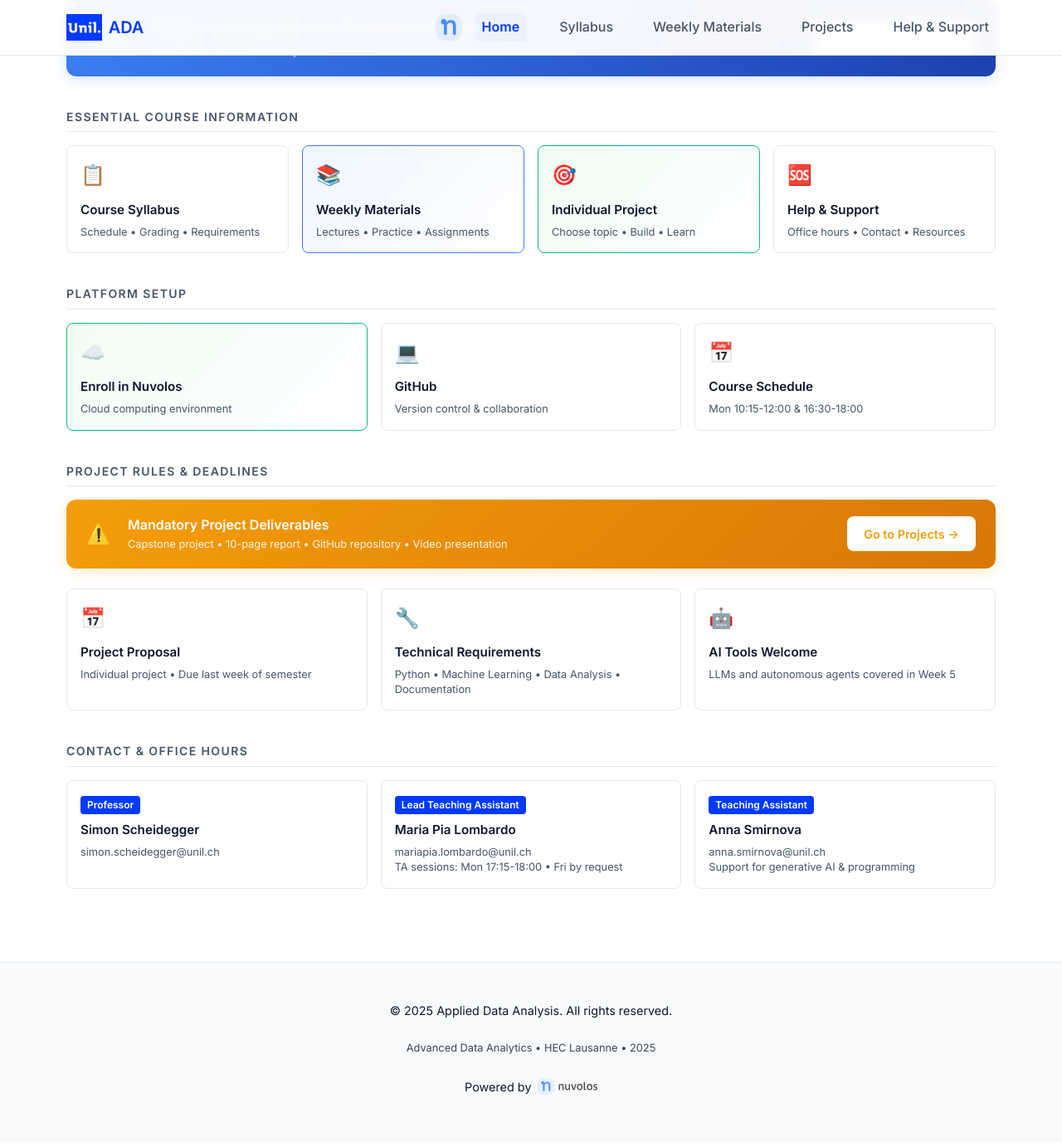
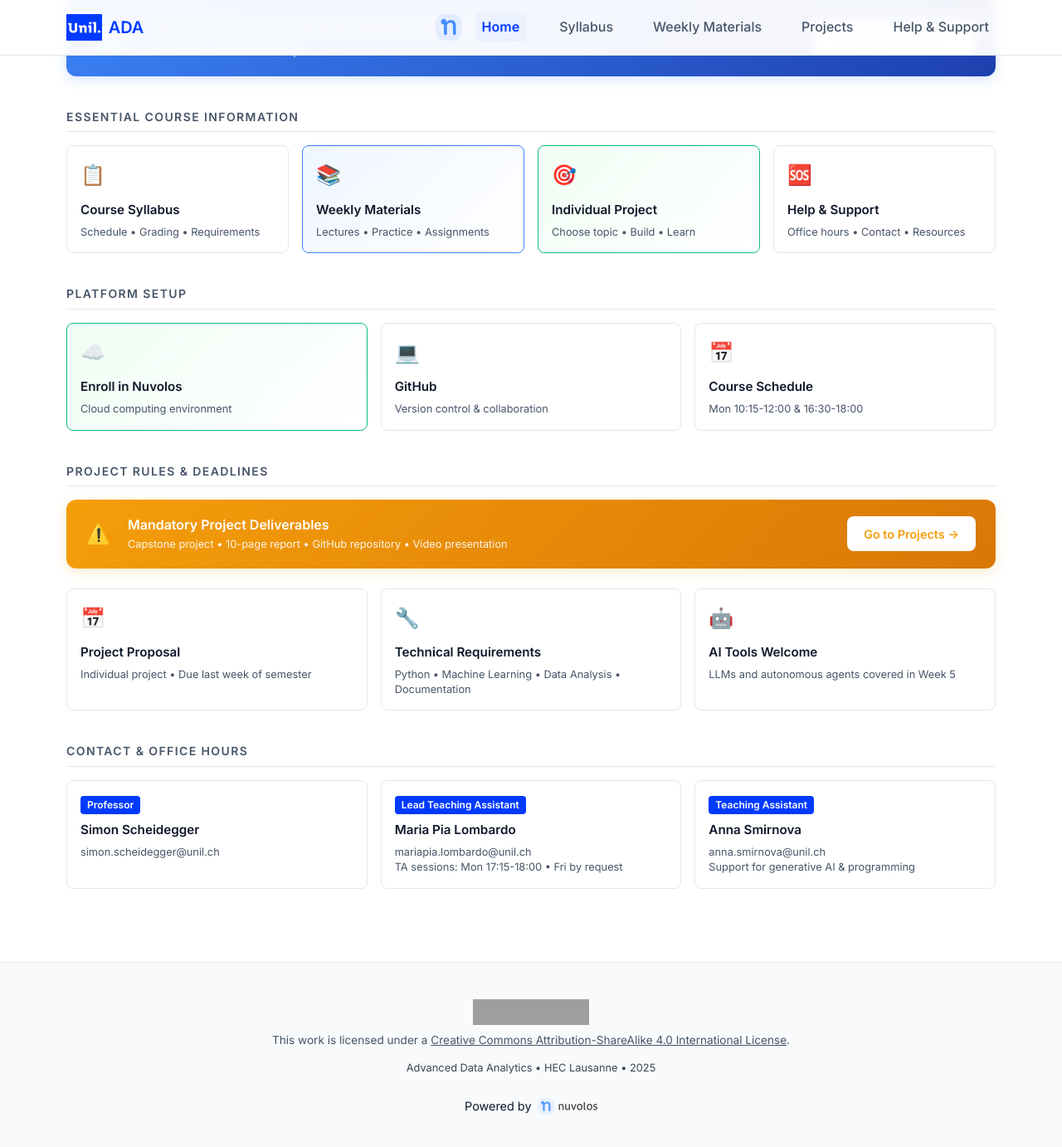
Before and after one commit to ap-unil-2025/ada-course-materials, a Jekyll site: the page built from docs/index.html, in a window 1280 px wide and 1400 px high, scrolled down 206 px. Shown: the top 1382 px of the window at 83% size. Built offline with Jekyll 4.4.1, drawn with Linux system fonts in a browser that asks for light colours; grey boxes are pictures that could not be loaded.

Commit message:
Add Creative Commons BY-SA 4.0 license
- Added CC BY-SA 4.0 license notice to footer
- Included CC logo above license text
- Added LICENSE file to repository root
- Added CSS styling for license section
- No citation information added (as requested)

🤖 Generated with Claude Code

Co-Authored-By: Claude <noreply@anthropic.com>

```diff
--- a/docs/_layouts/default.html
+++ b/docs/_layouts/default.html
@@ -33,7 +33,12 @@
 
     <footer class="site-footer">
         <div class="wrapper">
-            <p>&copy; {{ 'now' | date: "%Y" }} {{ site.title | escape }}. All rights reserved.</p>
+            <p class="license">
+                <a rel="license" href="http://creativecommons.org/licenses/by-sa/4.0/">
+                    <img alt="Creative Commons License" style="border-width:0; height: 31px; width: auto; display: block; margin: 0 auto 0.5rem auto;" src="https://i.creativecommons.org/l/by-sa/4.0/88x31.png" />
+                </a>
+                This work is licensed under a <a rel="license" href="http://creativecommons.org/licenses/by-sa/4.0/">Creative Commons Attribution-ShareAlike 4.0 International License</a>.
+            </p>
             <p class="credits">Advanced Data Analytics • HEC Lausanne • 2025</p>
             <p class="powered-by">
                 <a href="https://nuvolos.cloud" target="_blank" style="display: inline-flex; align-items: center; gap: 0.5rem; color: inherit; text-decoration: none;">
--- a/docs/assets/css/style.scss
+++ b/docs/assets/css/style.scss
@@ -410,6 +410,21 @@ tr:hover {
   opacity: 0.8;
 }
 
+.site-footer .license {
+  margin: 0.75rem 0;
+  font-size: 0.85rem;
+  color: var(--text-secondary);
+}
+
+.site-footer .license a {
+  color: var(--text-secondary);
+  text-decoration: underline;
+}
+
+.site-footer .license a:hover {
+  color: var(--primary-color);
+}
+
 .card {
   background-color: var(--background-color);
   border: 1px solid var(--border-color);
```
Also changed, not shown: 1 other file.
